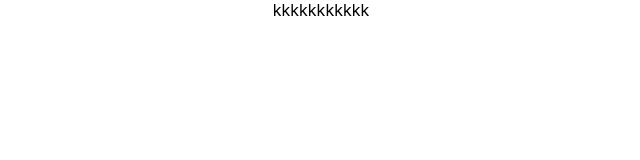
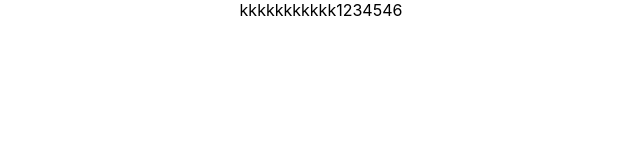
Before and after one commit to algnot/g03-react, a React (Create React App) app: page / in a window 1280 px wide. Shown: the top 160 px of the page, without its empty margins (319-959 px from the left). Built offline with nearby package versions, Linux system fonts and the light colour scheme.

Commit message:
new commit

```diff
--- a/src/App.js
+++ b/src/App.js
@@ -4,7 +4,7 @@ import './App.css';
 function App() {
   return (
     <div className="App">
-      kkkkkkkkkkk
+      kkkkkkkkkkk1234546
     </div>
   );
 }
```
